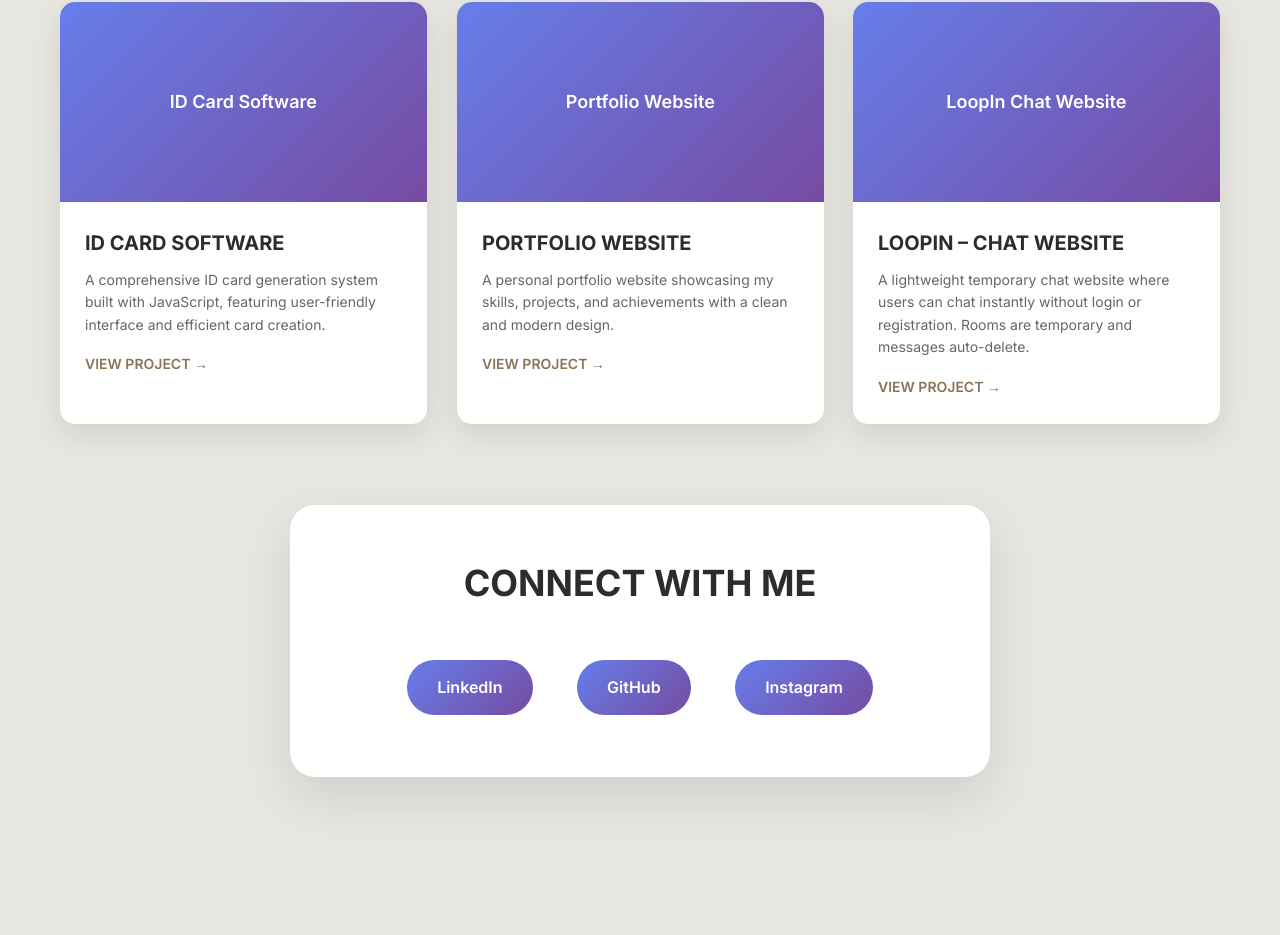
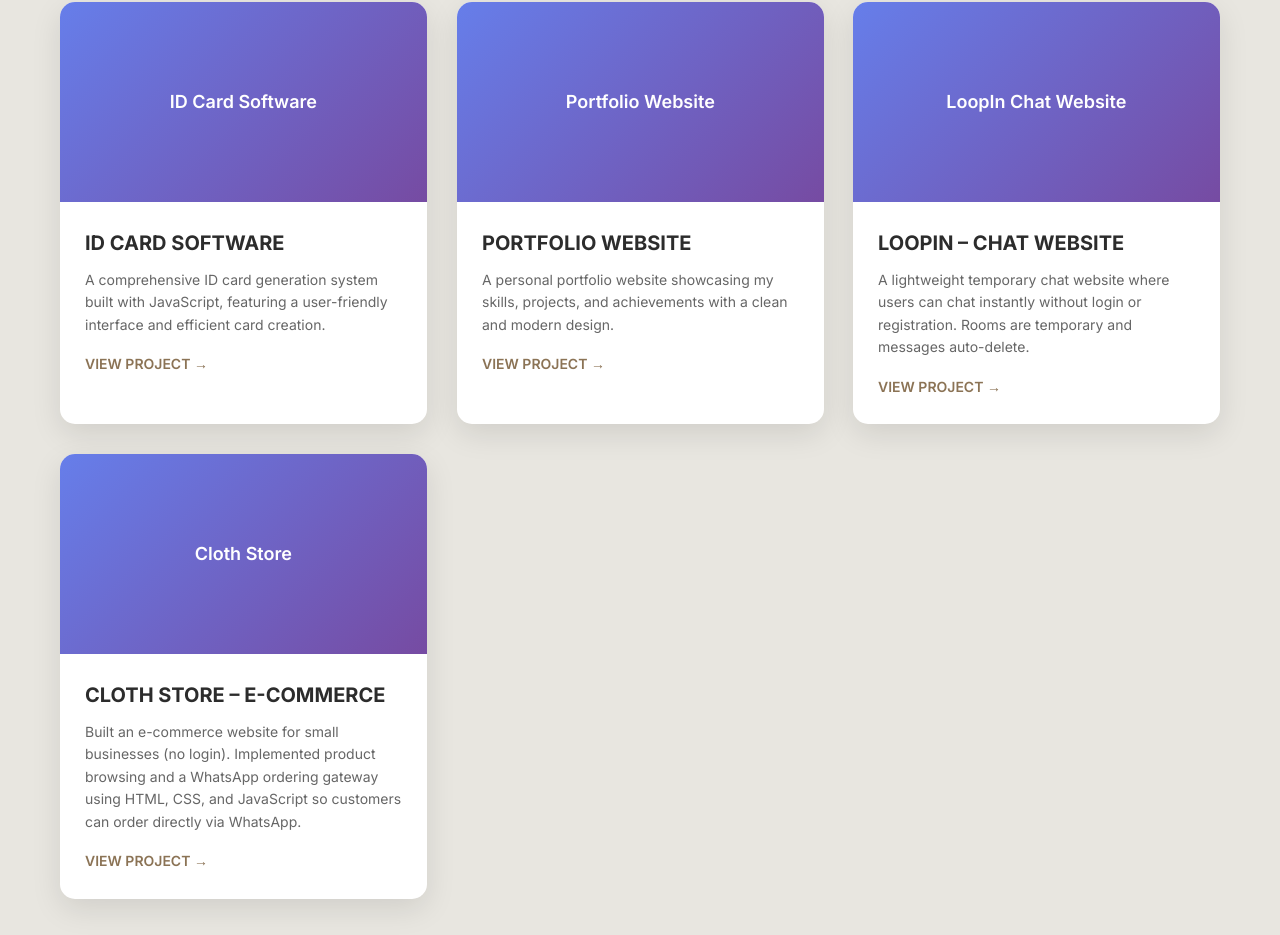
Before and after one commit to Pranit-kumar-hazarika/my-portfolio, a plain HTML site: page index.html in a window 1280 px wide. Shown: the part 1640-2575 px from the top of the page. Drawn offline with Linux system fonts and the light colour scheme.

Commit message:
Update index.html

```diff
--- a/index.html
+++ b/index.html
@@ -66,7 +66,6 @@
                 <div class="trusted-item scroll-animate">JavaScript</div>
                 <div class="trusted-item scroll-animate">React</div>
                 <div class="trusted-item scroll-animate">Node.js</div>
-                <div class="trusted-item scroll-animate">Python</div>
                 <div class="trusted-item scroll-animate">HTML/CSS</div>
                 <div class="trusted-item scroll-animate">Git</div>
                 <div class="trusted-item scroll-animate">MongoDB</div>
@@ -115,11 +114,11 @@
                     <div class="portfolio-content">
                         <h3 class="portfolio-item-title">ID CARD SOFTWARE</h3>
                         <p class="portfolio-item-desc">
-                            A comprehensive ID card generation system built with JavaScript, featuring user-friendly
+                            A comprehensive ID card generation system built with JavaScript, featuring a user-friendly
                             interface and efficient card creation.
                         </p>
                         <a href="https://github.com/Pranit-kumar-hazarika/id-card-software" class="portfolio-link"
-                            target="_blank">
+                            target="_blank" rel="noopener noreferrer">
                             VIEW PROJECT →
                         </a>
                     </div>
@@ -134,11 +133,12 @@
                             and modern design.
                         </p>
                         <a href="https://github.com/Pranit-kumar-hazarika/my-portfolio" class="portfolio-link"
-                            target="_blank">
+                            target="_blank" rel="noopener noreferrer">
                             VIEW PROJECT →
                         </a>
                     </div>
                 </div>
+
                 <div class="portfolio-item scroll-animate">
                     <div class="portfolio-image">LoopIn Chat Website</div>
                     <div class="portfolio-content">
@@ -147,13 +147,30 @@
                             A lightweight temporary chat website where users can chat instantly without login or
                             registration. Rooms are temporary and messages auto-delete.
                         </p>
-                        <a href="https://loopin0.netlify.app/" class="portfolio-link" target="_blank">
+                        <a href="https://loopin0.netlify.app/" class="portfolio-link" target="_blank"
+                            rel="noopener noreferrer">
                             VIEW PROJECT →
                         </a>
                     </div>
                 </div>
 
+                <div class="portfolio-item scroll-animate">
+                    <div class="portfolio-image">Cloth Store</div>
+                    <div class="portfolio-content">
+                        <h3 class="portfolio-item-title">CLOTH STORE – E-COMMERCE</h3>
+                        <p class="portfolio-item-desc">
+                            Built an e-commerce website for small businesses (no login). Implemented product browsing
+                            and a WhatsApp ordering gateway using HTML, CSS, and JavaScript so customers can order
+                            directly via WhatsApp.
+                        </p>
+                        <a href="https://github.com/Pranit-kumar-hazarika/cloth-store" class="portfolio-link"
+                            target="_blank" rel="noopener noreferrer">
+                            VIEW PROJECT →
+                        </a>
+                    </div>
+                </div>
             </div>
+
         </section>
         <!-- Connect With Me Section -->
         <section class="connect-section scroll-animate">
```
